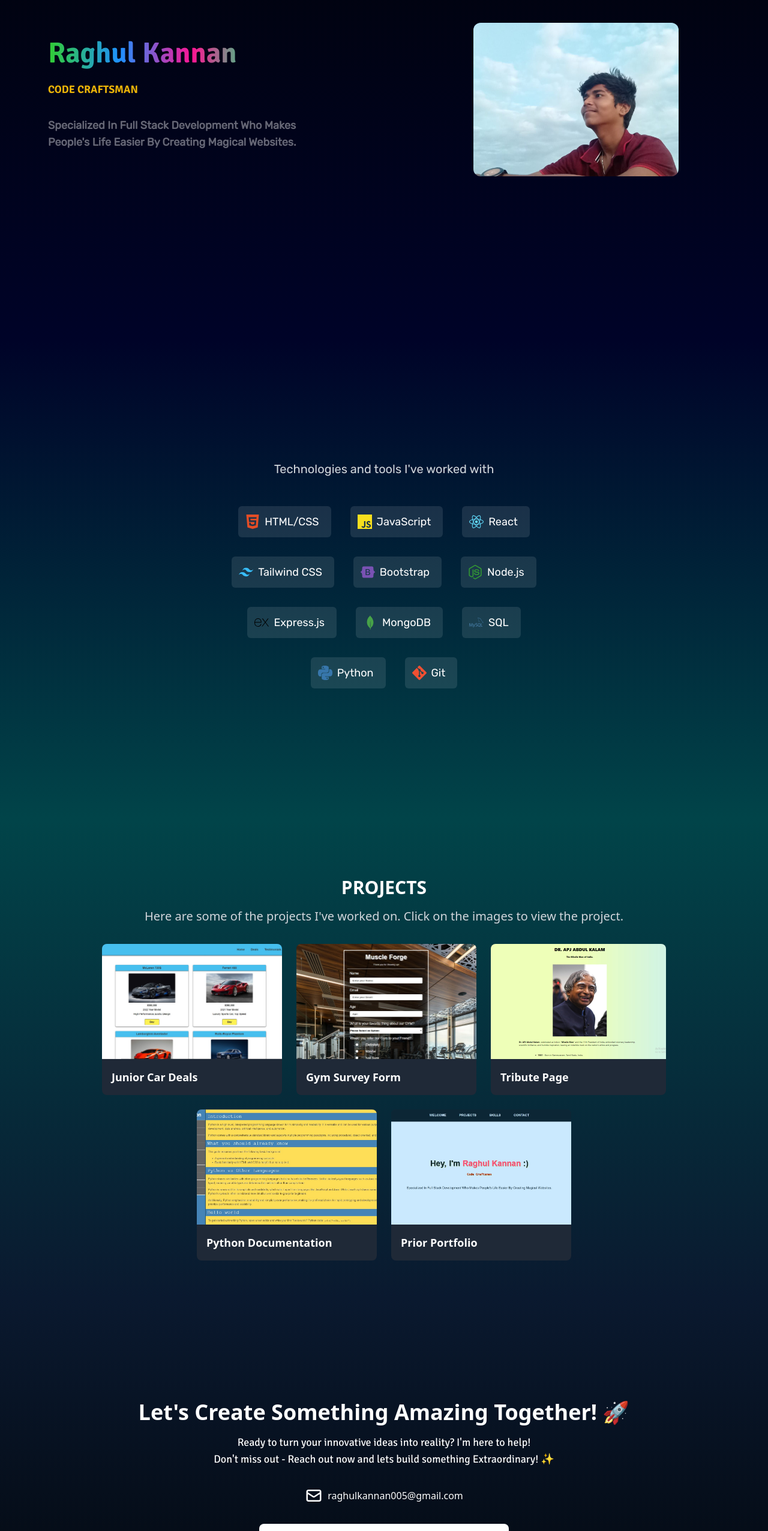
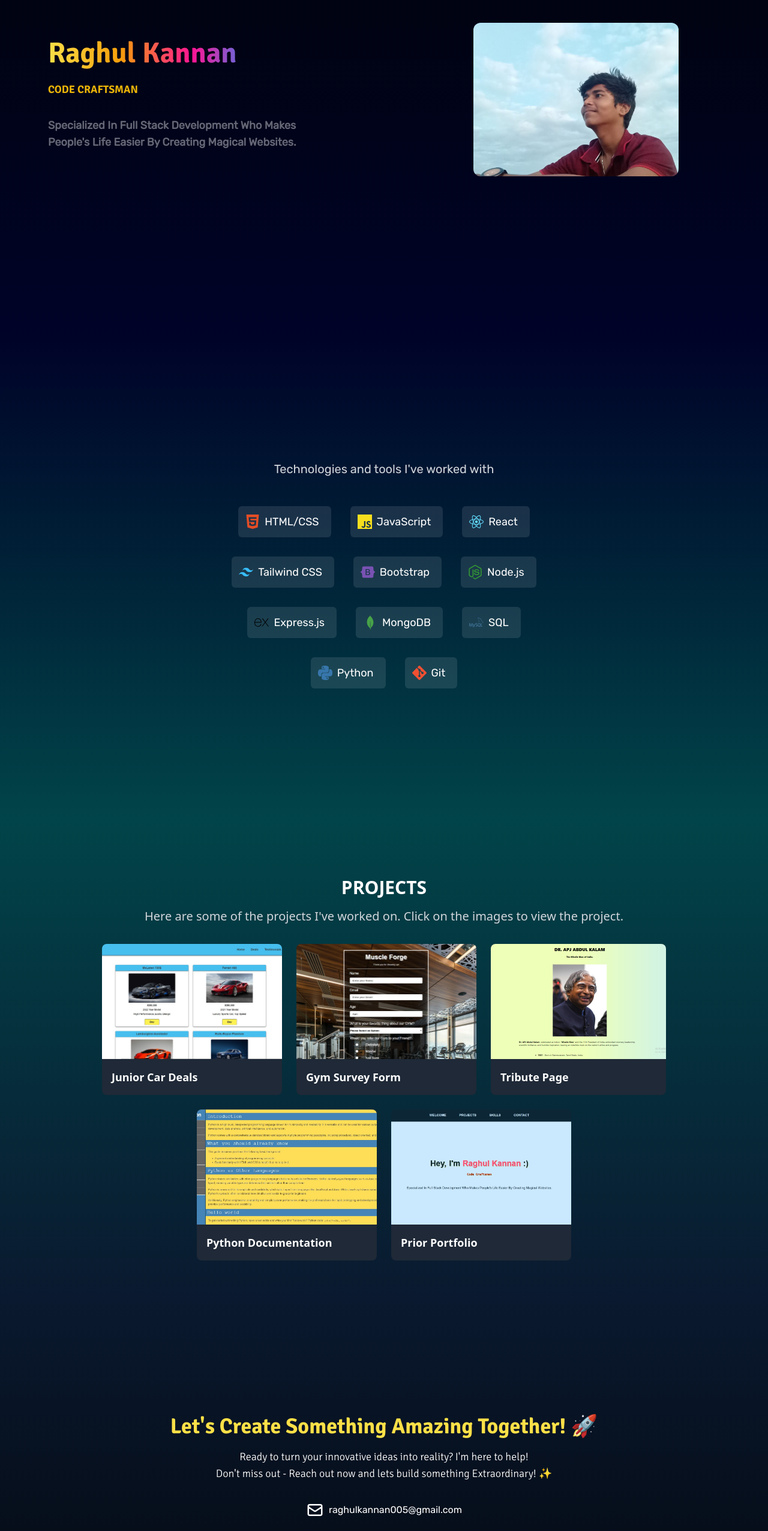
Before and after one commit to Raghulkannan005/Raghulkannan005.github.io, a React (Vite) app: page / in a window 1280 px wide. Shown: the part 234-2787 px from the top of the page at 60% size. Built offline with nearby package versions, Linux system fonts and the light colour scheme.

Commit message:
worked on contact section with links

```diff
--- a/package.json
+++ b/package.json
@@ -6,8 +6,8 @@
   "scripts": {
     "clean": "rimraf dist",
     "dev": "vite",
+    "preview": "vite preview",
     "build": "vite build && cp dist/index.html dist/404.html",
-    "preview": "vite preview",
     "deploy": "gh-pages -d dist"
   },
   "dependencies": {
--- a/src/Components/AdminLogin.jsx
+++ b/src/Components/AdminLogin.jsx
@@ -72,7 +72,7 @@ const AdminLogin = () => {
                     <h3 className="text-2xl font-bold mb-4">Messages</h3>
                     <ul className="space-y-4 flex flex-col-reverse">
                         {messages.map((message, index) => (
-                            <li key={index} className="p-4 border rounded-lg bg-white shadow-md">
+                            <li key={index} className="p-4 border rounded-lg m-2 bg-white shadow-md">
                                 <p className="text-lg font-semibold">{message.Message}</p>
                                 <p className="text-sm text-gray-500">
                                     {moment(message.createdAt).format('DD MMMM YYYY, h:mm:ss a')}
--- a/src/Components/contact.jsx
+++ b/src/Components/contact.jsx
@@ -45,23 +45,25 @@ const Contact = () => {
     };
 
     return (
-        <div className={`h-screen w-full flex flex-col justify-center items-center ${darkMode ? 'bg-gradient-to-b from-[#0a192f] to-black' : 'bg-gradient-to-b from-[#86a2ee] to-[#75b7f5]'}`} id="contact">
-            <div className={`${darkMode? 'text-white' :'text-black'} text-4xl px-6 text-center font-bold mb-4`}>
-            Let&apos;s Create Something Amazing Together! 🚀
+
+    <div className={`min-h-screen relative w-full flex flex-col justify-text-white items-center ${darkMode ? 'bg-gradient-to-b from-[#0a192f] to-black' : 'bg-gradient-to-b from-[#86a2ee] to-[#75b7f5]'}`} id="contact">
+        <div className='flex flex-col min-h-[90vh] justify-center items-center'>
+            <div className= "text-yellow-300 text-4xl font-signi mt-12 px-6 text-center font-bold mb-4">
+                Let&apos;s Create Something Amazing Together! 🚀
             </div>
-            <div className={`font-signi ${darkMode? 'text-white' :'text-black'} text-lg max-w-2xl text-center px-5`}>
-            Ready to turn your innovative ideas into reality? I&apos;m here to help!
+            <div className={` ${darkMode? 'text-white' :'text-black'} text-lg font-signi max-w-2xl font-light text-center px-5`}>
+                Ready to turn your innovative ideas into reality? I&apos;m here to help!
             </div>
 
-            <div className={`font-signi ${darkMode? 'text-white' :'text-black'} text-lg max-w-2xl text-center px-5`}>
-            Don&apos;t miss out - Reach out now and lets build something Extraordinary! ✨
+            <div className={` ${darkMode? 'text-white' :'text-black'} text-lg font-signi max-w-2xl font-light text-center px-5`}>
+                Don&apos;t miss out - Reach out now and lets build something Extraordinary! ✨
             </div>
 
             <div className="mt-8 flex items-center">
-                <a href="mailto:raghulkannan005@gmail.com" className={`${ darkMode?'text-white hover:text-gray-400':'text-black hover:text-gray-700'} flex items-center`}>
+                <a href="mailto:raghulkannan005@gmail.com" className={`${ darkMode?'text-white hover:text-red-200':'text-black hover:text-gray-700'} flex items-center`}>
                 <HiOutlineMail size={30} />
 
-                <span className={`${darkMode? 'text-white' :'text-black'} ml-2`}>raghulkannan005@gmail.com</span>
+                <span className={`${darkMode? 'text-white' :'text-black'} font-rubi ml-2`}>raghulkannan005@gmail.com</span>
 
                 </a>
             </div>
@@ -94,15 +96,35 @@ const Contact = () => {
                     )}
                 </form>
             </div>
-
-            <div className="mt-8">
-                <a href="/admin" target="_blank" rel="noopener noreferrer">
-                    <button className="px-6 py-3 rounded-lg text-white bg-gradient-to-r from-cyan-500 to-blue-500 hover:scale-105 duration-200">
-                        Admin
-                    </button>
-                </a>
-            </div>
         </div>
+            <footer className={` ${darkMode?'bg-black/60':'bg-white/10'} w-full h-[10%] flex flex-col items-center`}>
+                <div className={`text-xl ${darkMode ? 'text-white' : 'text-black'} font-rubi mt-2 flex items-center`}>
+                <a href="https://github.com/Raghulkannan005" target="_blank" rel="noopener noreferrer" className="flex items-center hover:text-gray-400 m-4">
+                        <svg height="32" viewBox="0 0 16 16" version="1.1" width="32" aria-hidden="true" fill="currentColor">
+                            <path d="M8 0c4.42 0 8 3.58 8 8a8.013 8.013 0 0 1-5.45 7.59c-.4.08-.55-.17-.55-.38 0-.27.01-1.13.01-2.2 0-.75-.25-1.23-.54-1.48 1.78-.2 3.65-.88 3.65-3.95 0-.88-.31-1.59-.82-2.15.08-.2.36-1.02-.08-2.12 0 0-.67-.22-2.2.82-.64-.18-1.32-.27-2-.27-.68 0-1.36.09-2 .27-1.53-1.03-2.2-.82-2.2-.82-.44 1.1-.16 1.92-.08 2.12-.51.56-.82 1.28-.82 2.15 0 3.06 1.86 3.75 3.64 3.95-.23.2-.44.55-.51 1.07-.46.21-1.61.55-2.33-.66-.15-.24-.6-.83-1.23-.82-.67.01-.27.38.01.53.34.19.73.9.82 1.13.16.45.68 1.31 2.69.94 0 .67.01 1.3.01 1.49 0 .21-.15.45-.55.38A7.995 7.995 0 0 1 0 8c0-4.42 3.58-8 8-8Z"></path>
+                        </svg>
+                        <span className="ml-2">Github</span>
+                    </a>
+                    <a href="https://twitter.com/raghulkannan_" target="_blank" rel="noopener noreferrer" className="flex items-center hover:text-gray-400 m-4 ">
+                        <svg height="32" viewBox="0 0 24 24" width="32" fill="currentColor">
+                            <path d="M18.244 2.25h3.308l-7.227 8.26 8.502 11.24H16.17l-5.214-6.817L4.99 21.75H1.68l7.73-8.835L1.254 2.25H8.08l4.713 6.231zm-1.161 17.52h1.833L7.084 4.126H5.117z"/>
+                        </svg>
+                        <span className="ml-2">Twitter</span>
+                    </a>
+                    <a href="https://www.linkedin.com/in/raghul-kannan-0a4968242" target="_blank" rel="noopener noreferrer" className="flex items-center hover:text-gray-400 m-4">
+                        <svg height="32" viewBox="0 0 24 24" width="32" fill="currentColor">
+                            <path d="M20.5 2h-17A1.5 1.5 0 002 3.5v17A1.5 1.5 0 003.5 22h17a1.5 1.5 0 001.5-1.5v-17A1.5 1.5 0 0020.5 2zM8 19H5v-9h3zM6.5 8.25A1.75 1.75 0 118.3 6.5a1.78 1.78 0 01-1.8 1.75zM19 19h-3v-4.74c0-1.42-.6-1.93-1.38-1.93A1.74 1.74 0 0013 14.19a.66.66 0 000 .14V19h-3v-9h2.9v1.3a3.11 3.11 0 012.7-1.4c1.55 0 3.36.86 3.36 3.66z"/>
+                        </svg>
+                        <span className="ml-2">LinkedIn</span>
+                    </a>
+                </div>
+                <div className="mt-8 ">
+                    <a href="/admin" target="_blank" >
+                        <button className="px-6 py-3 rounded-3xl text-white bg-red-700 hover:scale-105 duration-200">Admin</button>
+                    </a>
+                </div>
+            </footer>
+    </div>
     );
 };
 
--- a/tailwind.config.js
+++ b/tailwind.config.js
@@ -11,7 +11,7 @@ export default {
       },
       animation: {
         fade: 'fadeInOut 1s ease-in-out infinite',
-        Gradient: 'darkColorGradientChanger 1s ease-in-out infinite',
+        Gradient: 'darkColorGradientChanger 1s ease-in-out infinite', // increased duration to 3s
       },
       keyframes: {
         fadeInOut: {
@@ -19,12 +19,13 @@ export default {
           '50%': { opacity: 1 },
         },
         darkColorGradientChanger:{
-          '0%': { backgroundImage: 'linear-gradient(to left, #F59E0B, #00FF7F, #FF1493, #1E90FF, #32CD32)' },
-          '25%': { backgroundImage: 'linear-gradient(to left, #00FF7F, #FF1493, #1E90FF, #32CD32, #F59E0B)' },
-          '50%': { backgroundImage: 'linear-gradient(to left, #FF1493, #1E90FF, #32CD32, #F59E0B, #00FF7F)' },
-          '75%': { backgroundImage: 'linear-gradient(to left, #1E90FF, #32CD32, #F59E0B, #00FF7F, #FF1493)' },
-          '100%': { backgroundImage: 'linear-gradient(to left, #F59E0B, #00FF7F, #FF1493, #1E90FF, #32CD32)' }
-          }
+          '0%': { backgroundImage: 'linear-gradient(to right, #FDE047, #F59E0B, #FF1493, #1E90FF, #32CD32)' },
+          '20%': { backgroundImage: 'linear-gradient(to right, #32CD32, #FDE047, #F59E0B, #FF1493, #1E90FF)' },
+          '40%': { backgroundImage: 'linear-gradient(to right, #1E90FF, #32CD32, #FDE047, #F59E0B, #FF1493)' },
+          '60%': { backgroundImage: 'linear-gradient(to right, #FF1493, #1E90FF, #32CD32, #FDE047, #F59E0B)' },
+          '80%': { backgroundImage: 'linear-gradient(to right, #F59E0B, #FF1493, #1E90FF, #32CD32, #FDE047)' },
+          '100%': { backgroundImage: 'linear-gradient(to right, #FDE047, #F59E0B, #FF1493, #1E90FF, #32CD32)' }
+        }
       },
       colors: {
         'darkBlue': '#050536',
```
